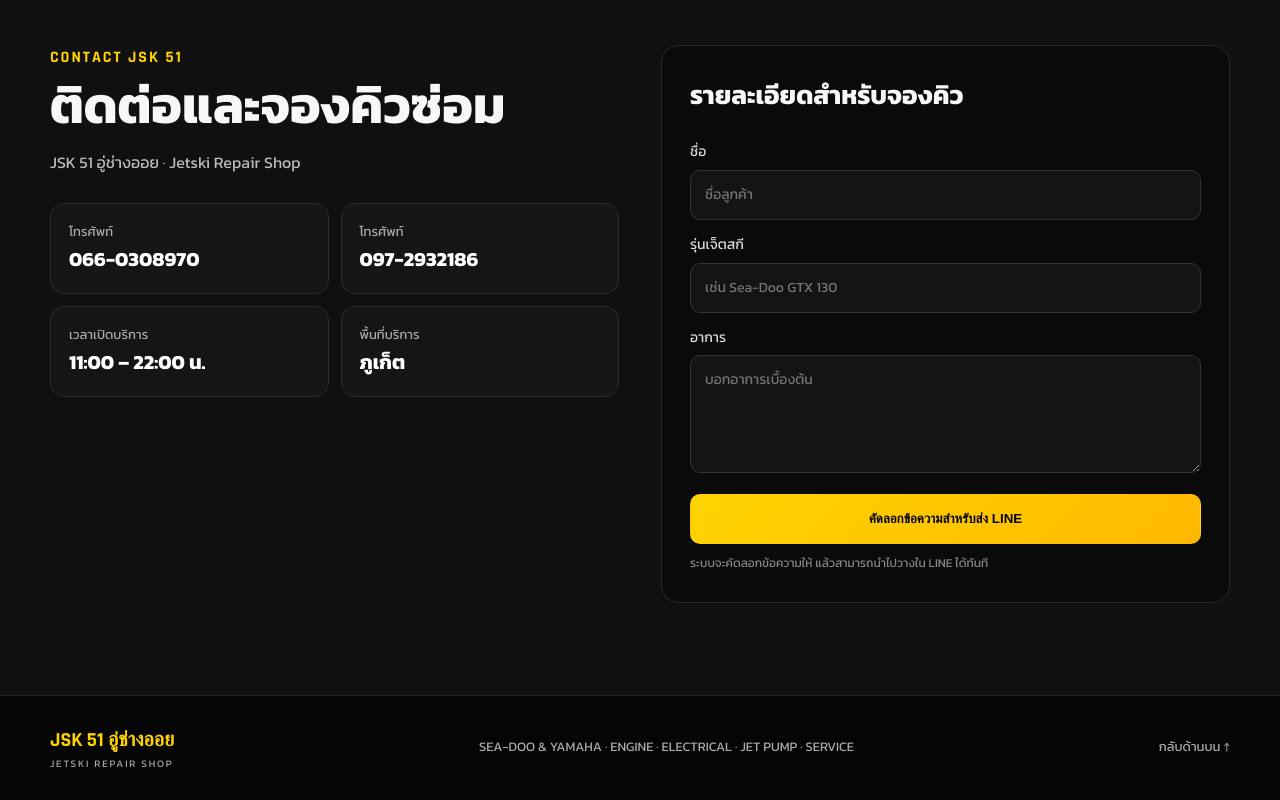
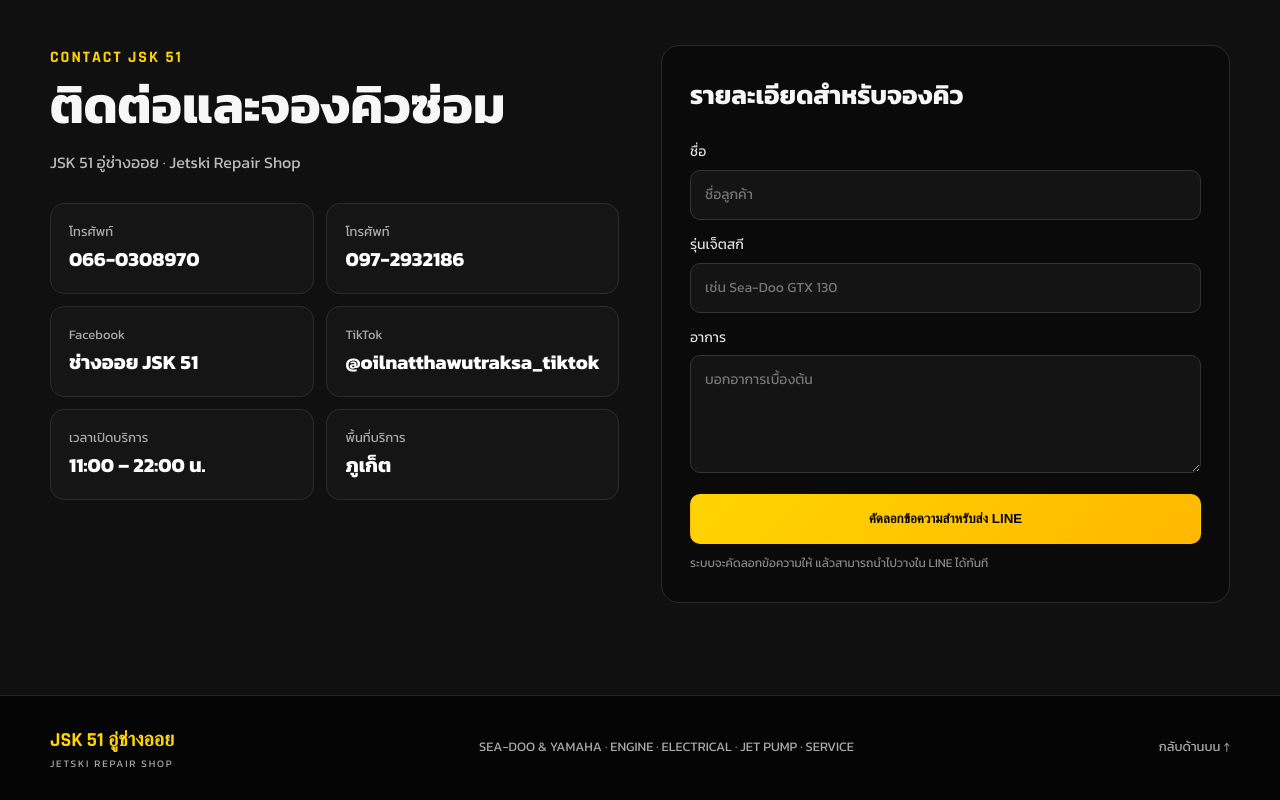
Before and after one commit to rodmayonly-web/-JSK51-OIL-JETSKI, a plain HTML site: page index.html in a window 1280 px wide. Shown: the part 6388-7188 px from the top of the page. Drawn offline with Linux system fonts and the light colour scheme.

Commit message:
Update index.html

```diff
--- a/index.html
+++ b/index.html
@@ -139,7 +139,37 @@
       <div class="container contact-grid">
         <div>
           <p class="eyebrow">CONTACT JSK 51</p><h2>ติดต่อและจองคิวซ่อม</h2><p class="contact-lead">JSK 51 อู่ช่างออย · Jetski Repair Shop</p>
-          <div class="contact-cards"><a href="tel:0660308970"><span>โทรศัพท์</span><strong>066-0308970</strong></a><a href="tel:0972932186"><span>โทรศัพท์</span><strong>097-2932186</strong></a><div><span>เวลาเปิดบริการ</span><strong>11:00 – 22:00 น.</strong></div><div><span>พื้นที่บริการ</span><strong>ภูเก็ต</strong></div></div>
+          <div class="contact-cards">
+  <a href="tel:0660308970">
+    <span>โทรศัพท์</span>
+    <strong>066-0308970</strong>
+  </a>
+
+  <a href="tel:0972932186">
+    <span>โทรศัพท์</span>
+    <strong>097-2932186</strong>
+  </a>
+
+  <a href="https://facebook.com/nattwut.raksa" target="_blank">
+    <span>Facebook</span>
+    <strong>ช่างออย JSK 51</strong>
+  </a>
+
+  <a href="https://tiktok.com/@oilnatthawutraksa_tiktok" target="_blank">
+    <span>TikTok</span>
+    <strong>@oilnatthawutraksa_tiktok</strong>
+  </a>
+
+  <div>
+    <span>เวลาเปิดบริการ</span>
+    <strong>11:00 – 22:00 น.</strong>
+  </div>
+
+  <div>
+    <span>พื้นที่บริการ</span>
+    <strong>ภูเก็ต</strong>
+  </div>
+</div>
         </div>
         <form class="contact-form" onsubmit="return sendToLine(event)">
           <h3>รายละเอียดสำหรับจองคิว</h3>
```
